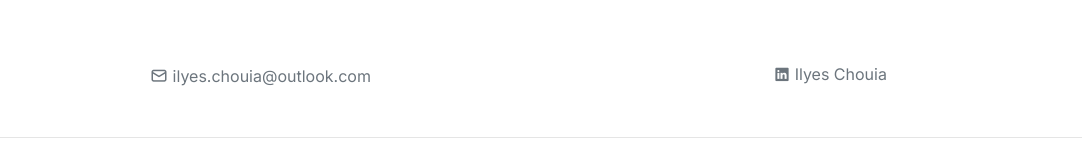
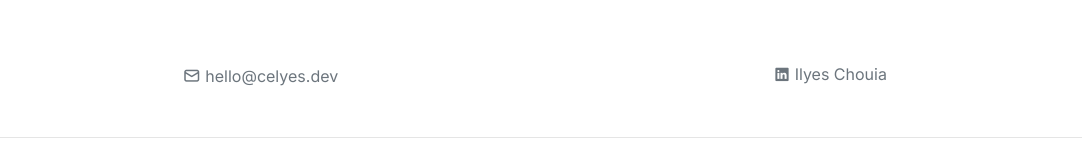
Before and after one commit to celyes/portfolio, a Vue app: page / in a window 1280 px wide. Shown: the part 201-353 px from the top of the page, without its empty margins (95-1177 px from the left). Built offline with nearby package versions, Linux system fonts and the light colour scheme.

Commit message:
Update PersonalInfoSection.vue

```diff
--- a/src/components/PersonalInfoSection.vue
+++ b/src/components/PersonalInfoSection.vue
@@ -22,7 +22,7 @@
           <a rel="noopener" href="mailto:celyes02@gmail.com"
              class="text-muted contact">
             <i class="uil uil-envelope-alt"></i>
-            ilyes.chouia@outlook.com
+            hello@celyes.dev
           </a>
         </span>
         </div>
```
